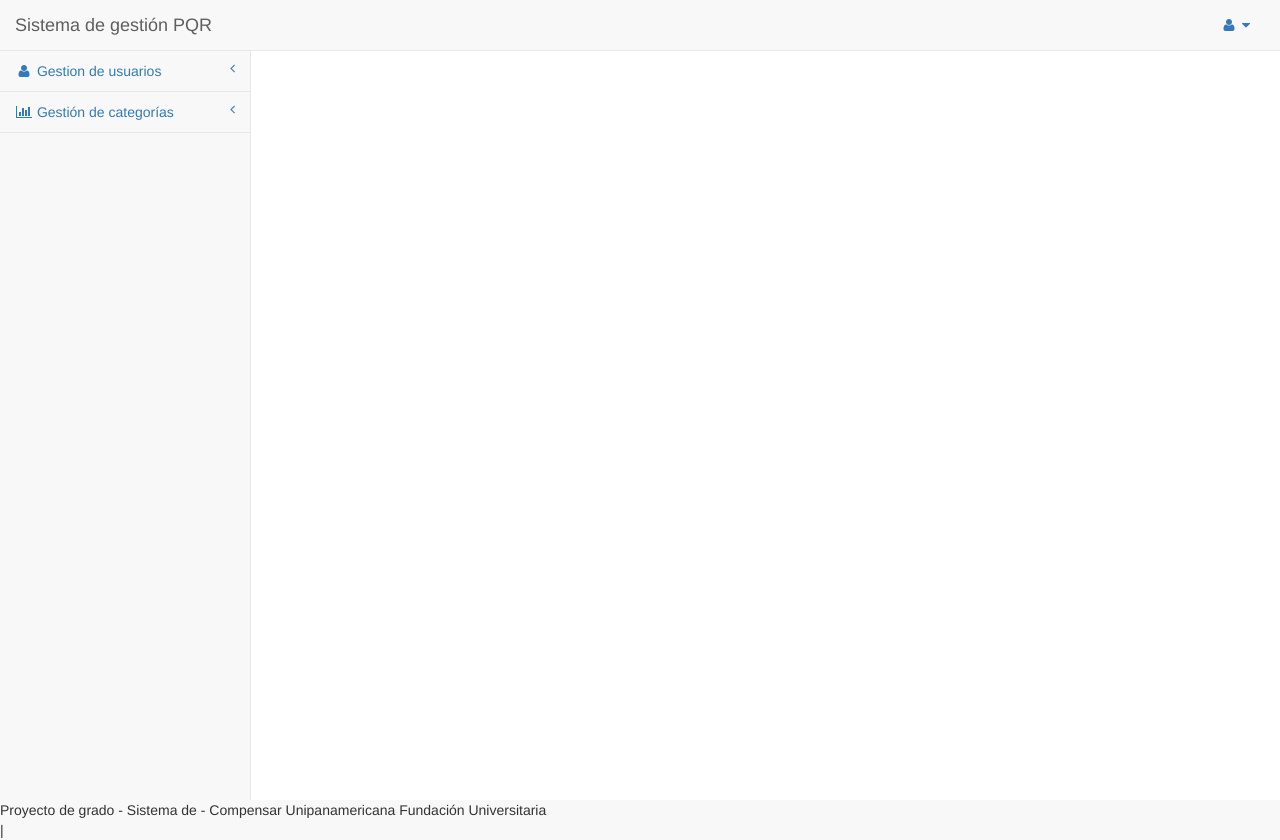
After one commit to zheiran/PQR, a Django app: template core/templates/base/base.html in a window 1280 px wide. The commit adds this page. Run offline with Django 3.2, Linux system fonts and the light colour scheme; the template is opened without the code that fills it, so the values that code supplies are empty; some libraries are stand-ins or nearby versions.

Commit message:
maquetación módulo individual

```diff
--- /dev/null
+++ b/core/templates/base/base.html
@@ -0,0 +1,88 @@
+{% load staticfiles %}
+<!DOCTYPE html>
+<html lang="es">
+
+<head>
+
+    <meta charset="utf-8">
+    <meta http-equiv="X-UA-Compatible" content="IE=edge">
+    <meta name="viewport" content="width=device-width, initial-scale=1">
+    <meta name="description" content="">
+    <meta name="author" content="">
+
+    <title>Sistema gestión PQR</title>
+
+    <!-- Bootstrap Core CSS -->
+    <link href="{% static "lib/admintpl/bower_components/bootstrap/dist/css/bootstrap.min.css" %}" rel="stylesheet">
+
+    <!-- MetisMenu CSS -->
+    <link href="{% static "lib/admintpl/bower_components/metisMenu/dist/metisMenu.min.css"%}" rel="stylesheet">
+
+    <!-- Custom CSS -->
+    <link href="{% static "lib/admintpl/dist/css/sb-admin-2.css" %}" rel="stylesheet">
+
+    <!-- Custom Fonts -->
+    <link href="{% static "lib/admintpl/bower_components/font-awesome/css/font-awesome.min.css" %}"rel="stylesheet" type="text/css">
+
+    {% block contenido_estilos %}{% endblock %}
+
+    <!-- HTML5 Shim and Respond.js IE8 support of HTML5 elements and media queries -->
+    <!-- WARNING: Respond.js doesn't work if you view the page via file:// -->
+    <!--[if lt IE 9]>
+        <script src="https://oss.maxcdn.com/libs/html5shiv/3.7.0/html5shiv.js"></script>
+        <script src="https://oss.maxcdn.com/libs/respond.js/1.4.2/respond.min.js"></script>
+    <![endif]-->
+
+</head>
+
+<body ng-app="pqrApp">
+
+    <div id="wrapper">
+
+        <!-- Navigation -->
+        <nav class="navbar navbar-default navbar-static-top" role="navigation" style="margin-bottom: 0">
+
+            <!-- /.navbar-top-links -->
+            {% include "base/header.html" %}
+            <!-- /.navbar-static-side -->
+            {% include "base/menu_izq.html" %}
+        </nav>
+
+
+         <!-- Page Content -->
+        <div id="page-wrapper">
+            {% block contenido %}{% endblock %}
+        </div>
+
+        {% include "base/footer.html" %}
+
+        <!-- /#page-wrapper -->
+
+    </div>
+    <!-- /#wrapper -->
+
+    <!-- jQuery -->
+    <script src="{% static "lib/admintpl/bower_components/jquery/dist/jquery.min.js" %}"></script>|
+
+    <!-- Bootstrap Core JavaScript -->
+    <script src="{% static "lib/admintpl/bower_components/bootstrap/dist/js/bootstrap.min.js" %}"></script>
+
+    <!-- Metis Menu Plugin JavaScript -->
+    <script src="{% static "lib/admintpl/bower_components/metisMenu/dist/metisMenu.min.js" %}"></script>
+
+    <!-- Custom Theme JavaScript -->
+    <script src="{% static "lib/admintpl/dist/js/sb-admin-2.js" %}"></script>
+
+    <!-- Base angular lib -->
+    <script src="{% static "js/angular.min.js" %}"></script>
+
+    <!-- Base bootstrap angular lib -->
+    <script src="{% static "js/ui-bootstrap-tpls-2.1.4.min.js" %}"></script>
+
+    {% include "base/base.js" %}
+
+    {% block contenido_javascript %}{% endblock %}
+
+</body>
+
+</html>
--- /dev/null
+++ b/core/templates/base/footer.html
@@ -0,0 +1,3 @@
+<footer>
+	Proyecto de grado - Sistema de  -  Compensar Unipanamericana Fundación Universitaria
+</footer>
--- /dev/null
+++ b/core/templates/base/header.html
@@ -0,0 +1,219 @@
+<div class="navbar-header">
+    <button type="button" class="navbar-toggle" data-toggle="collapse" data-target=".navbar-collapse">
+        <span class="sr-only">Toggle navigation</span>
+        <span class="icon-bar"></span>
+        <span class="icon-bar"></span>
+        <span class="icon-bar"></span>
+    </button>
+    <a class="navbar-brand" href="index.html">Sistema de gestión PQR</a>
+</div>
+<!-- /.navbar-header -->
+
+<ul class="nav navbar-top-links navbar-right">
+   <!--  <li class="dropdown">
+        <a class="dropdown-toggle" data-toggle="dropdown" href="#">
+            <i class="fa fa-envelope fa-fw"></i>  <i class="fa fa-caret-down"></i>
+        </a>
+        <ul class="dropdown-menu dropdown-messages">
+            <li>
+                <a href="#">
+                    <div>
+                        <strong>John Smith</strong>
+                        <span class="pull-right text-muted">
+                            <em>Yesterday</em>
+                        </span>
+                    </div>
+                    <div>Lorem ipsum dolor sit amet, consectetur adipiscing elit. Pellentesque eleifend...</div>
+                </a>
+            </li>
+            <li class="divider"></li>
+            <li>
+                <a href="#">
+                    <div>
+                        <strong>John Smith</strong>
+                        <span class="pull-right text-muted">
+                            <em>Yesterday</em>
+                        </span>
+                    </div>
+                    <div>Lorem ipsum dolor sit amet, consectetur adipiscing elit. Pellentesque eleifend...</div>
+                </a>
+            </li>
+            <li class="divider"></li>
+            <li>
+                <a href="#">
+                    <div>
+                        <strong>John Smith</strong>
+                        <span class="pull-right text-muted">
+                            <em>Yesterday</em>
+                        </span>
+                    </div>
+                    <div>Lorem ipsum dolor sit amet, consectetur adipiscing elit. Pellentesque eleifend...</div>
+                </a>
+            </li>
+            <li class="divider"></li>
+            <li>
+                <a class="text-center" href="#">
+                    <strong>Read All Messages</strong>
+                    <i class="fa fa-angle-right"></i>
+                </a>
+            </li>
+        </ul>
+        <!-- /.dropdown-messages -->
+   <!--  </li>
+    <!-- /.dropdown -->
+   <!-- <li class="dropdown">
+        <a class="dropdown-toggle" data-toggle="dropdown" href="#">
+            <i class="fa fa-tasks fa-fw"></i>  <i class="fa fa-caret-down"></i>
+        </a>
+        <ul class="dropdown-menu dropdown-tasks">
+            <li>
+                <a href="#">
+                    <div>
+                        <p>
+                            <strong>Task 1</strong>
+                            <span class="pull-right text-muted">40% Complete</span>
+                        </p>
+                        <div class="progress progress-striped active">
+                            <div class="progress-bar progress-bar-success" role="progressbar" aria-valuenow="40" aria-valuemin="0" aria-valuemax="100" style="width: 40%">
+                                <span class="sr-only">40% Complete (success)</span>
+                            </div>
+                        </div>
+                    </div>
+                </a>
+            </li>
+            <li class="divider"></li>
+            <li>
+                <a href="#">
+                    <div>
+                        <p>
+                            <strong>Task 2</strong>
+                            <span class="pull-right text-muted">20% Complete</span>
+                        </p>
+                        <div class="progress progress-striped active">
+                            <div class="progress-bar progress-bar-info" role="progressbar" aria-valuenow="20" aria-valuemin="0" aria-valuemax="100" style="width: 20%">
+                                <span class="sr-only">20% Complete</span>
+                            </div>
+                        </div>
+                    </div>
+                </a>
+            </li>
+            <li class="divider"></li>
+            <li>
+                <a href="#">
+                    <div>
+                        <p>
+                            <strong>Task 3</strong>
+                            <span class="pull-right text-muted">60% Complete</span>
+                        </p>
+                        <div class="progress progress-striped active">
+                            <div class="progress-bar progress-bar-warning" role="progressbar" aria-valuenow="60" aria-valuemin="0" aria-valuemax="100" style="width: 60%">
+                                <span class="sr-only">60% Complete (warning)</span>
+                            </div>
+                        </div>
+                    </div>
+                </a>
+            </li>
+            <li class="divider"></li>
+            <li>
+                <a href="#">
+                    <div>
+                        <p>
+                            <strong>Task 4</strong>
+                            <span class="pull-right text-muted">80% Complete</span>
+                        </p>
+                        <div class="progress progress-striped active">
+                            <div class="progress-bar progress-bar-danger" role="progressbar" aria-valuenow="80" aria-valuemin="0" aria-valuemax="100" style="width: 80%">
+                                <span class="sr-only">80% Complete (danger)</span>
+                            </div>
+                        </div>
+                    </div>
+                </a>
+            </li>
+            <li class="divider"></li>
+            <li>
+                <a class="text-center" href="#">
+                    <strong>See All Tasks</strong>
+                    <i class="fa fa-angle-right"></i>
+                </a>
+            </li>
+        </ul>
+        <!-- /.dropdown-tasks -->
+    </li>
+    <!-- /.dropdown -->
+    <!-- <li class="dropdown">
+        <a class="dropdown-toggle" data-toggle="dropdown" href="#">
+            <i class="fa fa-bell fa-fw"></i>  <i class="fa fa-caret-down"></i>
+        </a>
+        <ul class="dropdown-menu dropdown-alerts">
+            <li>
+                <a href="#">
+                    <div>
+                        <i class="fa fa-comment fa-fw"></i> New Comment
+                        <span class="pull-right text-muted small">4 minutes ago</span>
+                    </div>
+                </a>
+            </li>
+            <li class="divider"></li>
+            <li>
+                <a href="#">
+                    <div>
+                        <i class="fa fa-twitter fa-fw"></i> 3 New Followers
+                        <span class="pull-right text-muted small">12 minutes ago</span>
+                    </div>
+                </a>
+            </li>
+            <li class="divider"></li>
+            <li>
+                <a href="#">
+                    <div>
+                        <i class="fa fa-envelope fa-fw"></i> Message Sent
+                        <span class="pull-right text-muted small">4 minutes ago</span>
+                    </div>
+                </a>
+            </li>
+            <li class="divider"></li>
+            <li>
+                <a href="#">
+                    <div>
+                        <i class="fa fa-tasks fa-fw"></i> New Task
+                        <span class="pull-right text-muted small">4 minutes ago</span>
+                    </div>
+                </a>
+            </li>
+            <li class="divider"></li>
+            <li>
+                <a href="#">
+                    <div>
+                        <i class="fa fa-upload fa-fw"></i> Server Rebooted
+                        <span class="pull-right text-muted small">4 minutes ago</span>
+                    </div>
+                </a>
+            </li>
+            <li class="divider"></li>
+            <li>
+                <a class="text-center" href="#">
+                    <strong>See All Alerts</strong>
+                    <i class="fa fa-angle-right"></i>
+                </a>
+            </li>
+        </ul>
+        <!-- /.dropdown-alerts -->
+    </li>
+    <!-- /.dropdown -->
+    <li class="dropdown">
+        <a class="dropdown-toggle" data-toggle="dropdown" href="#">
+            <i class="fa fa-user fa-fw"></i>  <i class="fa fa-caret-down"></i>
+        </a>
+        <ul class="dropdown-menu dropdown-user">
+            <li><a href="#"><i class="fa fa-user fa-fw"></i> Cambio de contraseña</a>
+            </li>
+            <!--<li><a href="#"><i class="fa fa-gear fa-fw"></i> Settings</a>
+            </li> -->
+            <li class="divider"></li>
+            <li><a href="/"><i class="fa fa-sign-out fa-fw"></i> Cerrar sesión</a>
+            </li>
+        </ul>
+        <!-- /.dropdown-user -->
+    </li>
+    <!-- /.dropdown -->
+</ul>
--- /dev/null
+++ b/core/templates/base/menu_izq.html
@@ -0,0 +1,31 @@
+{% load staticfiles %}
+<div class="navbar-default sidebar" role="navigation">
+    <div class="sidebar-nav navbar-collapse">
+        <ul class="nav" id="side-menu">
+            <li>
+                <a href="#"><i class="fa fa-user fa-fw"></i> Gestion de usuarios<span class="fa arrow"></span></a>
+                <ul class="nav nav-second-level">
+                    <li>
+                        <a href="/crear_usuario">Creación sencilla</a>
+                    </li>
+                    <li>
+                        <a href="/upload">Cargue Masivo</a>
+                    </li>
+                </ul>
+                <!-- /.nav-second-level -->
+            </li>
+            <li>
+                <a href="#"><i class="fa fa-bar-chart-o fa-fw"></i> Gestión de categorías<span class="fa arrow"></span></a>
+                <ul class="nav nav-second-level">
+                    <li>
+                        <a href="/crear_proceso"><i class="fa fa-table fa-fw"></i> Gestión de categorías</a>
+                    </li>
+                    <li>
+                        <a href="/buscar_proceso">Buscar procesos</a>
+                    </li>
+                </ul>
+            </li>
+        </ul>
+    </div>
+    <!-- /.sidebar-collapse -->
+</div>
--- a/core/urls.py
+++ b/core/urls.py
@@ -4,5 +4,5 @@ from . import views
 
 urlpatterns = [
     url(r'^$', views.login, name='login'),
-    url(r'^$', views.index, name='index'),
+    url(r'^index/$', views.index, name='index'),
 ]
--- a/core/views.py
+++ b/core/views.py
@@ -2,8 +2,8 @@
 from django.http import HttpResponse
 from django.shortcuts import render
 
+def login(request):
+  return render(request, "login/login.html", {})
+
 def index(request):
   return render(request, "blank.html", {})
-
-def login(request):
-  return render(request, "login/login.html", {})
```
Also changed, not shown: core/templates/base/base.js (added, +8 -0 lines), core/templates/login/login.html (+13 -4 lines), core/templates/login/login.js (+2 -8 lines), core/templates/login/login.css (added).
